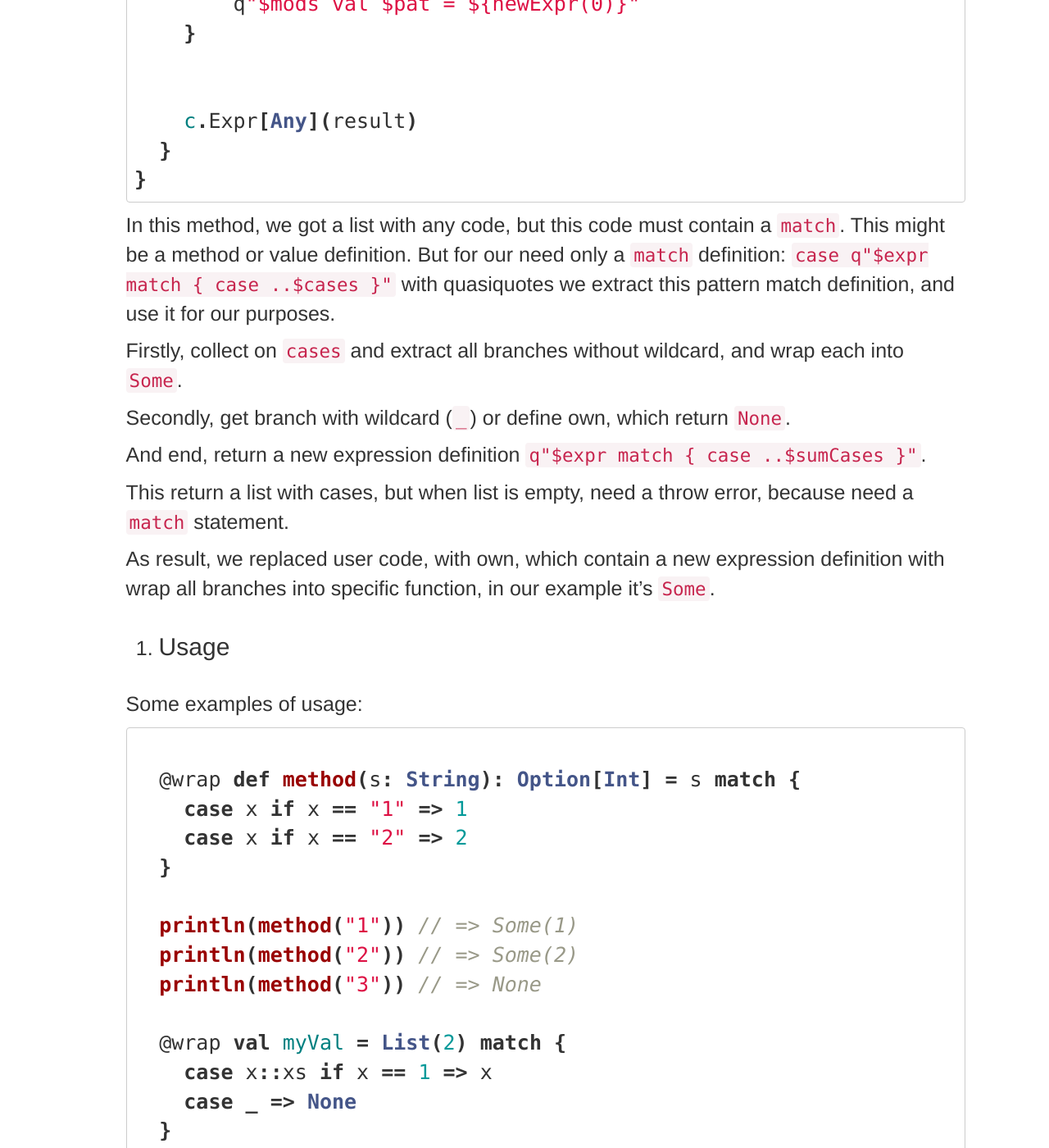
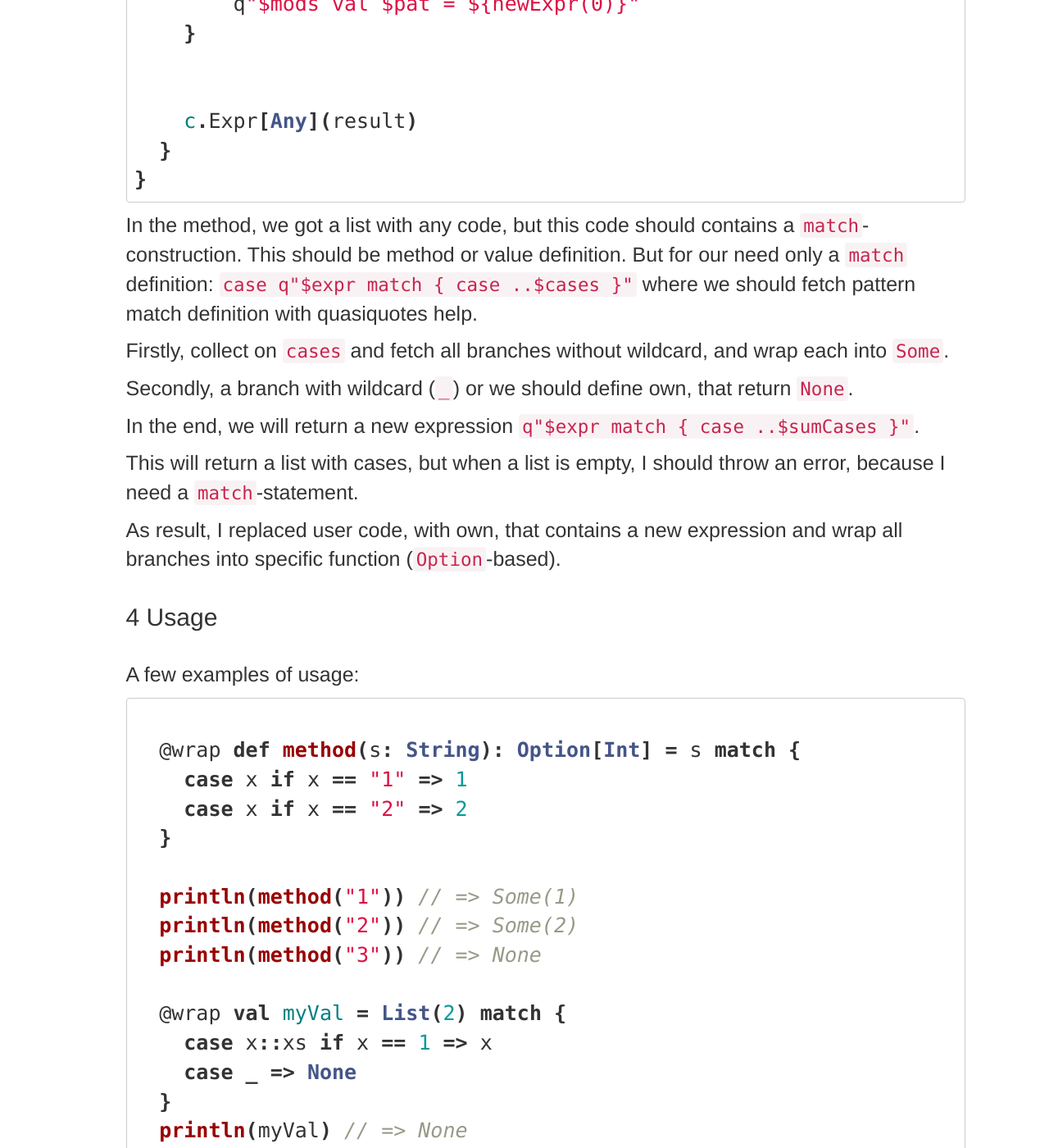
Before and after one commit to fntz/fntz.github.io, a Jekyll site: the page built from _posts/2014-07-07-scala-macro-example-of-possible-usage.markdown, in a window 1280 px wide and 1400 px high, scrolled down 3337 px. Shown: the whole window at 82% size. Built offline with Jekyll 4.4.1, drawn with Linux system fonts in a browser that asks for light colours; nearby versions of some CDN libraries; comment, search, counter and statistics services are not loaded; some of the changed text lies outside the part shown.

Commit message:
fix post about macro

````diff
--- a/_posts/2014-07-07-scala-macro-example-of-possible-usage.markdown
+++ b/_posts/2014-07-07-scala-macro-example-of-possible-usage.markdown
@@ -1,24 +1,26 @@
 ---
 layout: post
-title:  "Scala Macro: Example of possible usage"
+title:  "Scala Macro: Codegeneration"
 date:   2014-07-07 16:46:00
 categories: scala
 comments: true
 tags: scala scalamacro
-summary: "Example of generate wrap for case branches"
+summary: "How to generate wrapper for case branches"
 ---
 
-1. Intro
+1 Intro
 --------
 
-Scala Macro system provides an ability for generate code - for example create a top level objects, generate new classes, or replace user code with a new generated code.
+Scala Macro system provides an ability for generate code -
+for example create a top level objects,
+generate new classes, or replace user code with a new generated code.
 
 Consider an ability for replace user code.
 
 2 Program
 -----------
 
-Sometimes i need a wrap case branches into repeating function. Far-fetched example:
+I need to wrap case branches into repeating function. Far-fetched example:
 
 ```scala
 def myMethod(num: Int): Option[String] = num match {
@@ -33,16 +35,18 @@
 }
 ```
 
-Here, all result values i wrap into `Some`, but it might be a other function or object.
+Here, all result values I wrap into `Some`, but it might be a other function/object.
 
-With scala macro i can wrap all results into `Some` into compile time. Also i can a return `None` without definition, it will be by default.
+I can wrap all results into `Some` into compile time with scala macro.
+Also, I can a return `None` without definition, it will be by default.
 
-3. Implementation
+3 Implementation
 -------------------
 
-I will use a annotation (`@wrap`) for marking the code. Annotation will be to work only for `val` or `def`.
+I will use an annotation (`@wrap`) for mark such a code.
+Annotation will be work only for `val` or `def`.
 
-For start, import all necessary packages for work with macros and annotations.
+First of all, import all necessary packages for work with macros and annotations:
 
 ```scala
 import scala.reflect.macros.whitebox.Context
@@ -58,8 +62,10 @@
 }
 ```
 
-Here, i created class with name a `wrap`, which will be using as annotation.
-For transformation code, need define method `macroTransform`. It method used for transform code after annotation to macro method:
+Here, I created a class with a name `wrap`, that will be using as annotation.
+For transformation of the code,
+I need to define method `macroTransform`.
+This method will be used to transform code after annotation to macro method:
 
 ```scala
 @someAnnotation def method = ...
@@ -107,23 +113,33 @@
 }
 ```
 
-In this method, we got a list with any code, but this code must contain a `match`. This might be a method or value definition. But for our need only a `match` definition: `case q"$expr match { case ..$cases }"` with quasiquotes we extract this pattern match definition, and use it for our purposes.
+In the method, we got a list with any code,
+but this code should contains a `match`-construction.
+This should be method or value definition.
+But for our need only a `match` definition:
+`case q"$expr match { case ..$cases }"`
+where we should fetch pattern match definition with quasiquotes help.
 
-Firstly, collect on `cases` and extract all branches without wildcard, and wrap each into `Some`.
+Firstly, collect on `cases` and
+fetch all branches without wildcard, and wrap each into `Some`.
 
-Secondly, get branch with wildcard (`_`) or define own, which return `None`.
+Secondly, a branch with wildcard (`_`) or we should define own, that return `None`.
 
-And end, return a new expression definition `q"$expr match { case ..$sumCases }"`.
+In the end, we will return a new expression `q"$expr match { case ..$sumCases }"`.
 
-This return a list with cases, but when list is empty, need a throw error, because need a `match` statement.
+This will return a list with cases,
+but when a list is empty, I should throw an error, because I need a `match`-statement.
 
-As result, we replaced user code, with own, which contain a new expression definition with wrap all branches into specific function, in our example it's `Some`.
+As result,
+I replaced user code,
+with own, that contains a new expression and wrap all branches
+into specific function (`Option`-based).
 
 
-4. Usage
+4 Usage
 -----------
 
-Some examples of usage:
+A few examples of usage:
 
 ```scala
 
@@ -145,7 +161,7 @@
   @wrap def k = 1 // Error!
 ```
 
-The same technique i use for create `respondTo` method for [spray-routing-ext](https://github.com/fntz/spray-routing-ext/issues/7)
+I use the same technique for create `respondTo` method in the [spray-routing-ext](https://github.com/fntz/spray-routing-ext/issues/7).
 
 References
 ------------
````
Also changed, not shown: other parts of _posts/2014-07-07-scala-macro-example-of-possible-usage.markdown (+1 -1 lines).
